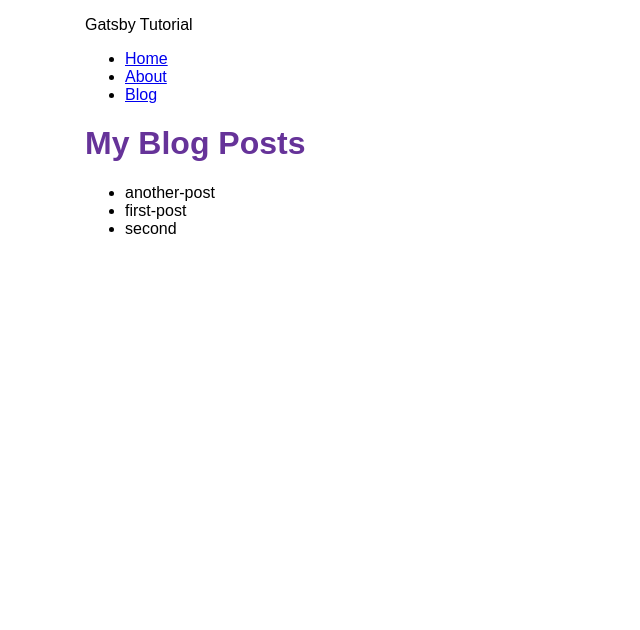
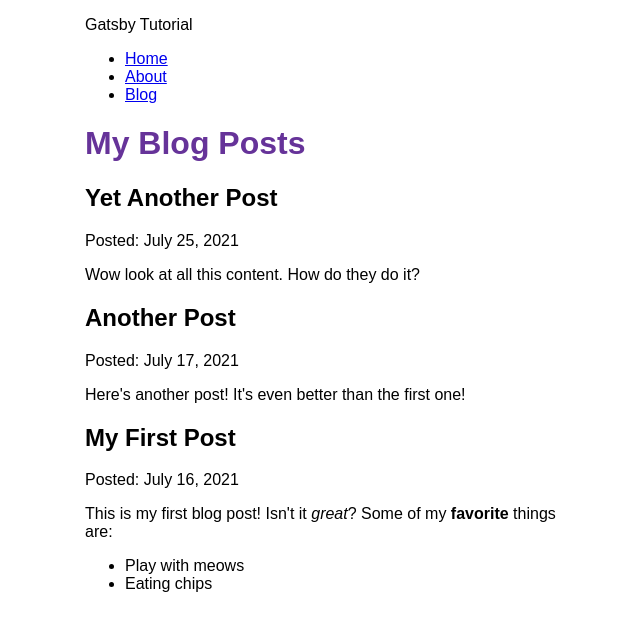
Before and after one commit to AuguestGao/gatsby-tutorial, a Gatsby site: page /blog in a window 1280 px wide. Shown: the whole page, without its empty margins (305-945 px from the left). Built offline with nearby package versions, Linux system fonts and the light colour scheme; Gatsby itself is replaced by a stand-in of ours.

Commit message:
finished Gatsby tutorial part 5

```diff
--- a/blog/another-post.mdx
+++ b/blog/another-post.mdx
@@ -1,3 +1,6 @@
-# another post
+---
+title: "Another Post"
+date: "2021-07-17"
+---
 
-**last**, for now, fake post
+Here's another post! It's even better than the first one!
--- a/blog/first-post.mdx
+++ b/blog/first-post.mdx
@@ -1,3 +1,10 @@
-# first post
+---
+title: "My First Post"
+date: "2021-07-16"
+---
 
-**FIRST** fake post
+This is my first blog post! Isn't it _great_?
+Some of my **favorite** things are:
+
+- Play with meows
+- Eating chips
--- a/blog/second.mdx
+++ /dev/null
@@ -1,3 +0,0 @@
-# 2nd post
-
-this is my 2nd fake post
--- /dev/null
+++ b/blog/yet-another-post.mdx
@@ -0,0 +1,6 @@
+---
+title: "Yet Another Post"
+date: "2021-07-25"
+---
+
+Wow look at all this content. How do they do it?
--- a/gatsby-config.js
+++ b/gatsby-config.js
@@ -11,8 +11,9 @@ module.exports = {
       resolve: "gatsby-source-filesystem",
       options: {
         name: `blog`,
-        path: `${__dirname}/blog`,
+        path: `${__dirname}/blog/`,
       },
     },
+    "gatsby-plugin-mdx",
   ],
 };
--- a/package.json
+++ b/package.json
@@ -15,9 +15,12 @@
     "clean": "gatsby clean"
   },
   "dependencies": {
+    "@mdx-js/mdx": "^1.6.22",
+    "@mdx-js/react": "^1.6.22",
     "gatsby": "^3.9.1",
     "gatsby-plugin-gatsby-cloud": "^2.9.1",
     "gatsby-plugin-image": "^1.9.0",
+    "gatsby-plugin-mdx": "^2.9.0",
     "gatsby-plugin-sharp": "^3.9.0",
     "gatsby-source-filesystem": "^3.9.0",
     "react": "^17.0.1",
--- a/src/pages/blog.jsx
+++ b/src/pages/blog.jsx
@@ -1,24 +1,32 @@
 import React from "react";
 import { graphql } from "gatsby";
+import { MDXRenderer } from "gatsby-plugin-mdx";
 import Layout from "../components/layout";
 
 const BlogPage = ({ data }) => {
   return (
     <Layout pageTitle="My Blog Posts">
-      <ul>
-        {data.allFile.nodes.map((node) => (
-          <li key={node.name}>{node.name}</li>
-        ))}
-      </ul>
+      {data.allMdx.nodes.map((node) => (
+        <article key={node.id}>
+          <h2>{node.frontmatter.title}</h2>
+          <p>Posted: {node.frontmatter.date}</p>
+          <MDXRenderer>{node.body}</MDXRenderer>
+        </article>
+      ))}
     </Layout>
   );
 };
 
 export const query = graphql`
   query {
-    allFile {
+    allMdx(sort: { fields: frontmatter___date, order: DESC }) {
       nodes {
-        name
+        frontmatter {
+          date(formatString: "MMMM D, YYYY")
+          title
+        }
+        id
+        body
       }
     }
   }
```
Also changed, not shown: 1 other file.
